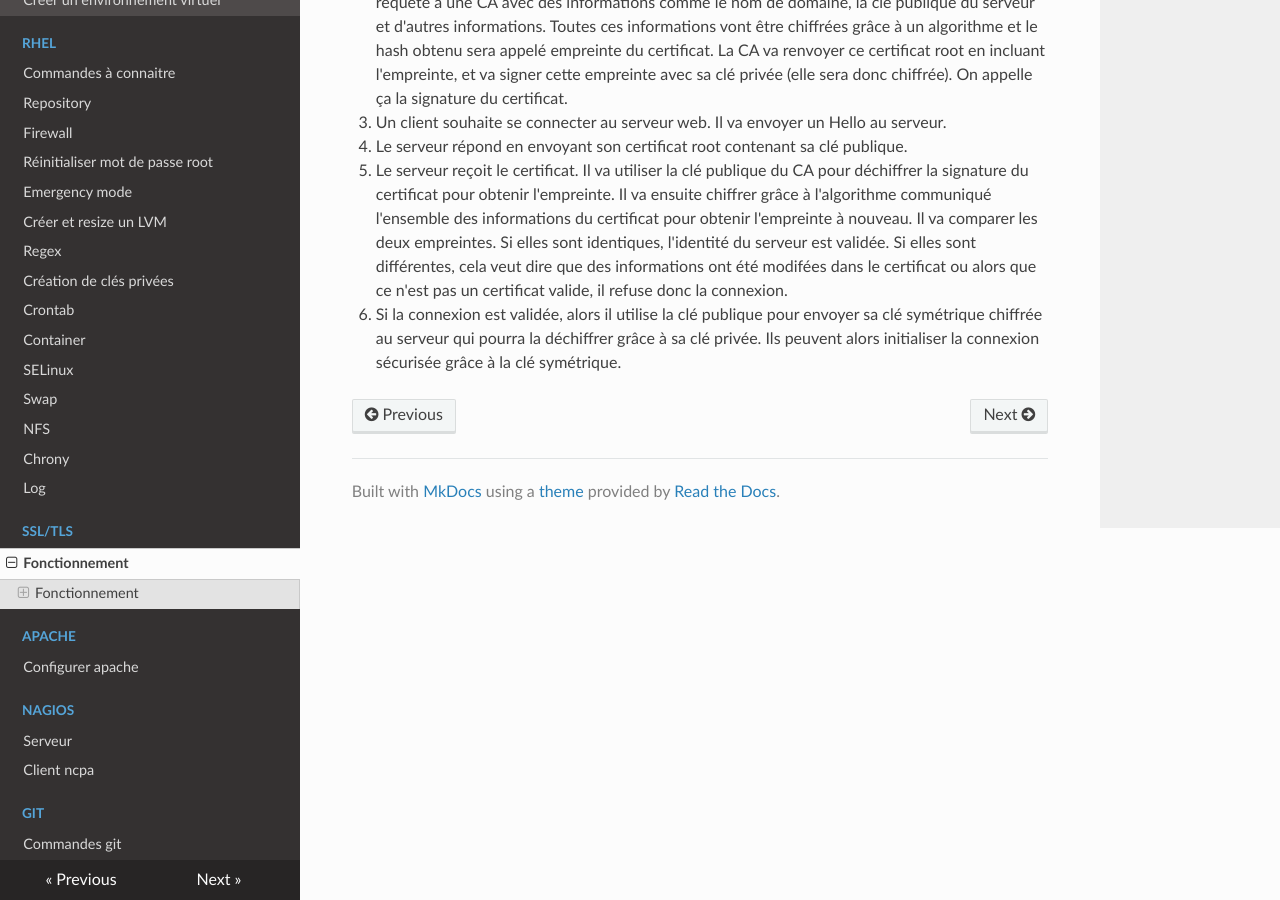
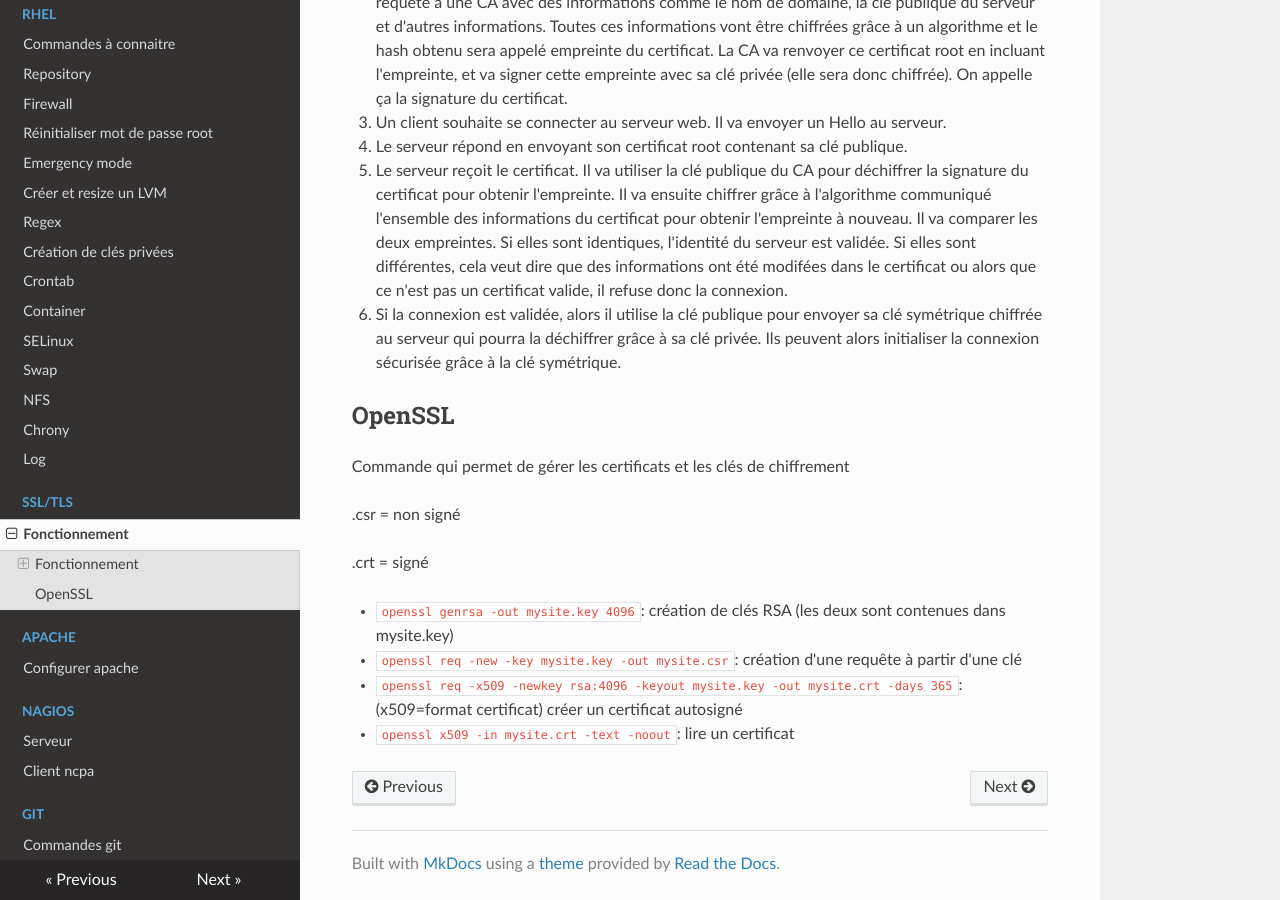
Before and after one commit to sboistel/notes, an MkDocs documentation site: the page built from docs/ssl.md, in a window 1280 px wide and 900 px high, scrolled down 905 px. Built offline with MkDocs 1.6.1, drawn with Linux system fonts in a browser that asks for light colours; nearby versions of some CDN libraries.

Commit message:
ssl commands

```diff
--- a/docs/ssl.md
+++ b/docs/ssl.md
@@ -24,3 +24,16 @@ Le serveur possède une paire de clés rsa (privée et publique). Le serveur env
 4. Le serveur répond en envoyant son certificat root contenant sa clé publique.
 5. Le serveur reçoit le certificat. Il va utiliser la clé publique du CA pour déchiffrer la signature du certificat pour obtenir l'empreinte. Il va ensuite chiffrer grâce à l'algorithme communiqué l'ensemble des informations du certificat pour obtenir l'empreinte à nouveau. Il va comparer les deux empreintes. Si elles sont identiques, l'identité du serveur est validée. Si elles sont différentes, cela veut dire que des informations ont été modifées dans le certificat ou alors que ce n'est pas un certificat valide, il refuse donc la connexion.
 6. Si la connexion est validée, alors il utilise la clé publique pour envoyer sa clé symétrique chiffrée au serveur qui pourra la déchiffrer grâce à sa clé privée. Ils peuvent alors initialiser la connexion sécurisée grâce à la clé symétrique.
+
+## OpenSSL
+
+Commande qui permet de gérer les certificats et les clés de chiffrement
+
+.csr = non signé
+
+.crt = signé
+
+- `openssl genrsa -out mysite.key 4096`: création de clés RSA (les deux sont contenues dans mysite.key)
+- `openssl req -new -key mysite.key -out mysite.csr`: création d'une requête à partir d'une clé
+- `openssl req -x509 -newkey rsa:4096 -keyout mysite.key -out mysite.crt -days 365`: (x509=format certificat) créer un certificat autosigné
+- `openssl x509 -in mysite.crt -text -noout`: lire un certificat
```
